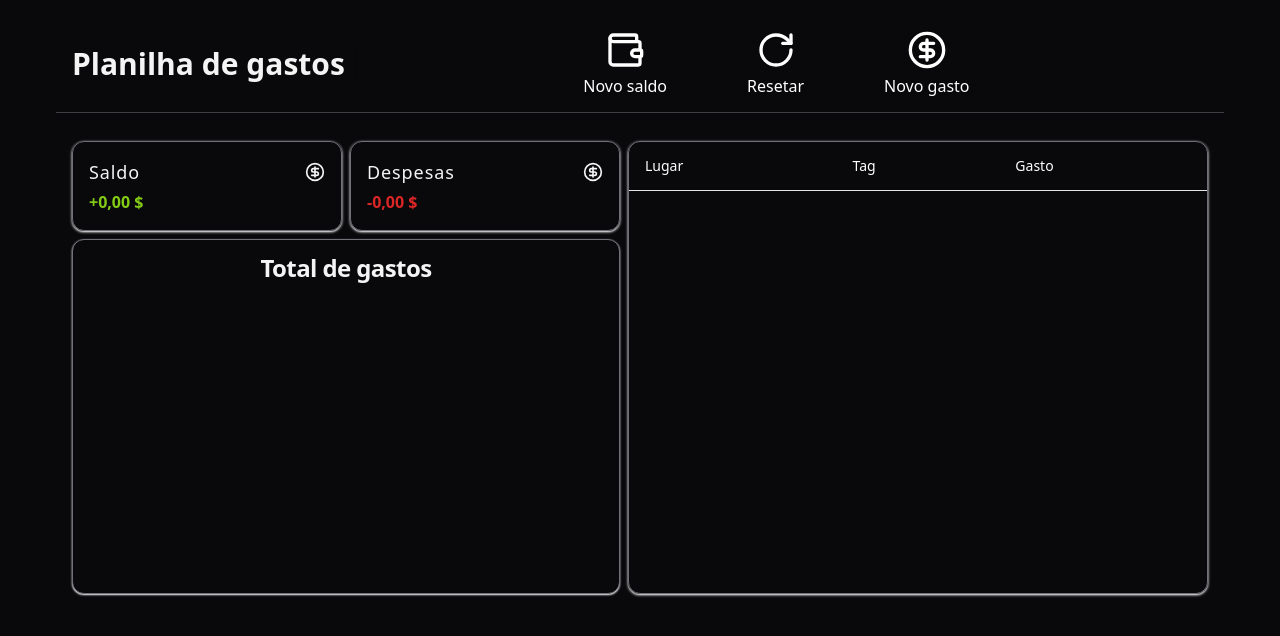
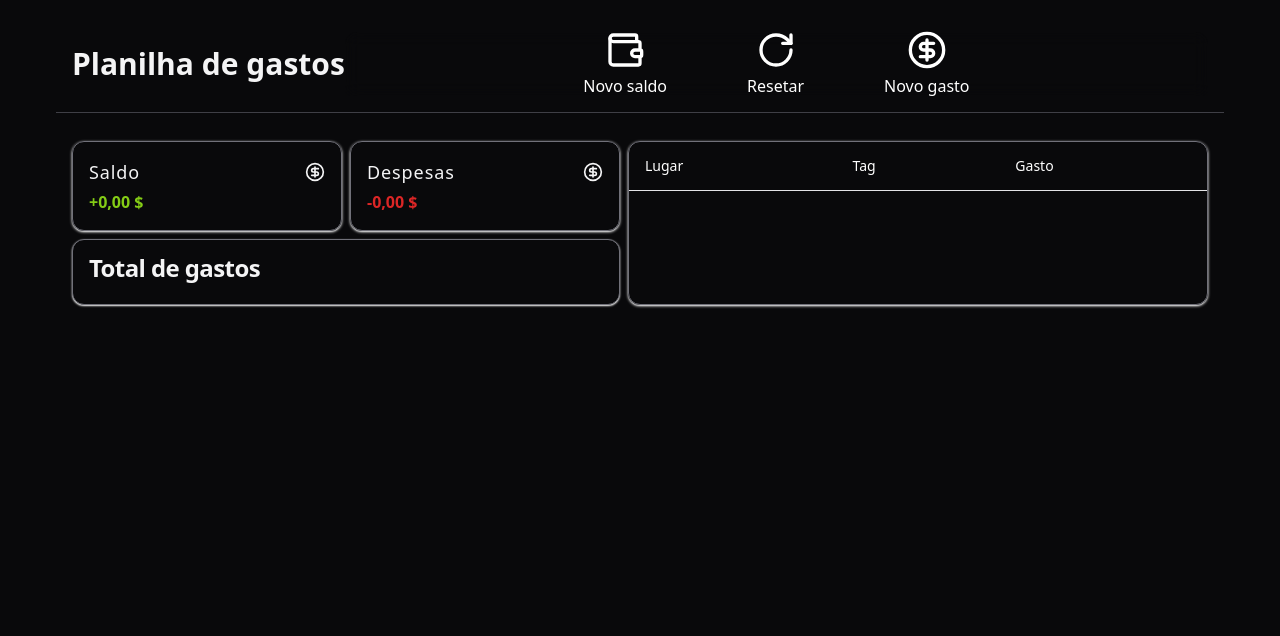
Before and after one commit to VitorAndes/planilha-de-gastos, a React (Vite) app: page / in a window 1280 px wide. Shown: the top 636 px of the page. Built offline with nearby package versions, Linux system fonts and the light colour scheme.

Commit message:
test chart layout 4

```diff
--- a/src/components/cardChart.tsx
+++ b/src/components/cardChart.tsx
@@ -74,18 +74,18 @@ export function CardChart() {
   } satisfies ChartConfig;
 
   return (
-    <Card className="flex flex-1 gap-2 flex-col bg-zinc-950 p-2 md:p-4 border border-zinc-500 text-zinc-100 shadow-white">
-      <CardHeader className="items-center p-0">
+    <Card className="flex flex-1 gap-2 flex-col items-start bg-zinc-950 py-4 border border-zinc-500 text-zinc-100 shadow-white">
+      <CardHeader className="items-center px-4 py-0">
         <CardTitle>Total de gastos</CardTitle>
       </CardHeader>
-      <CardContent className="flex flex-col p-0 justify-start h-full ">
+      <CardContent className="flex flex-col p-0 h-full items-start ">
         <ChartContainer config={chartConfig}>
           <BarChart
             accessibilityLayer
             data={chartData}
             layout="vertical"
             margin={{
-              left: 50,
+              left: 60,
             }}
           >
             <YAxis
```
